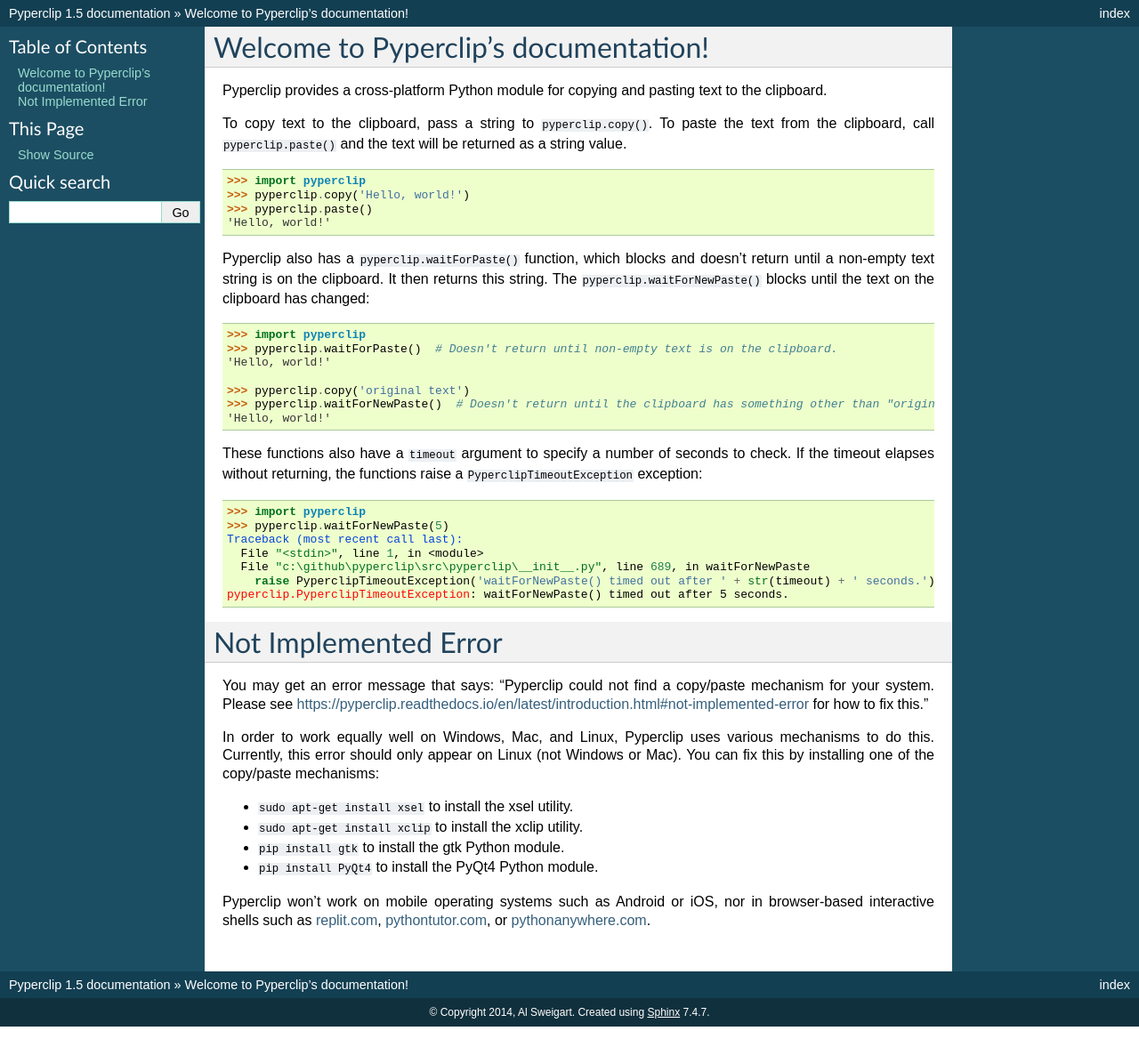
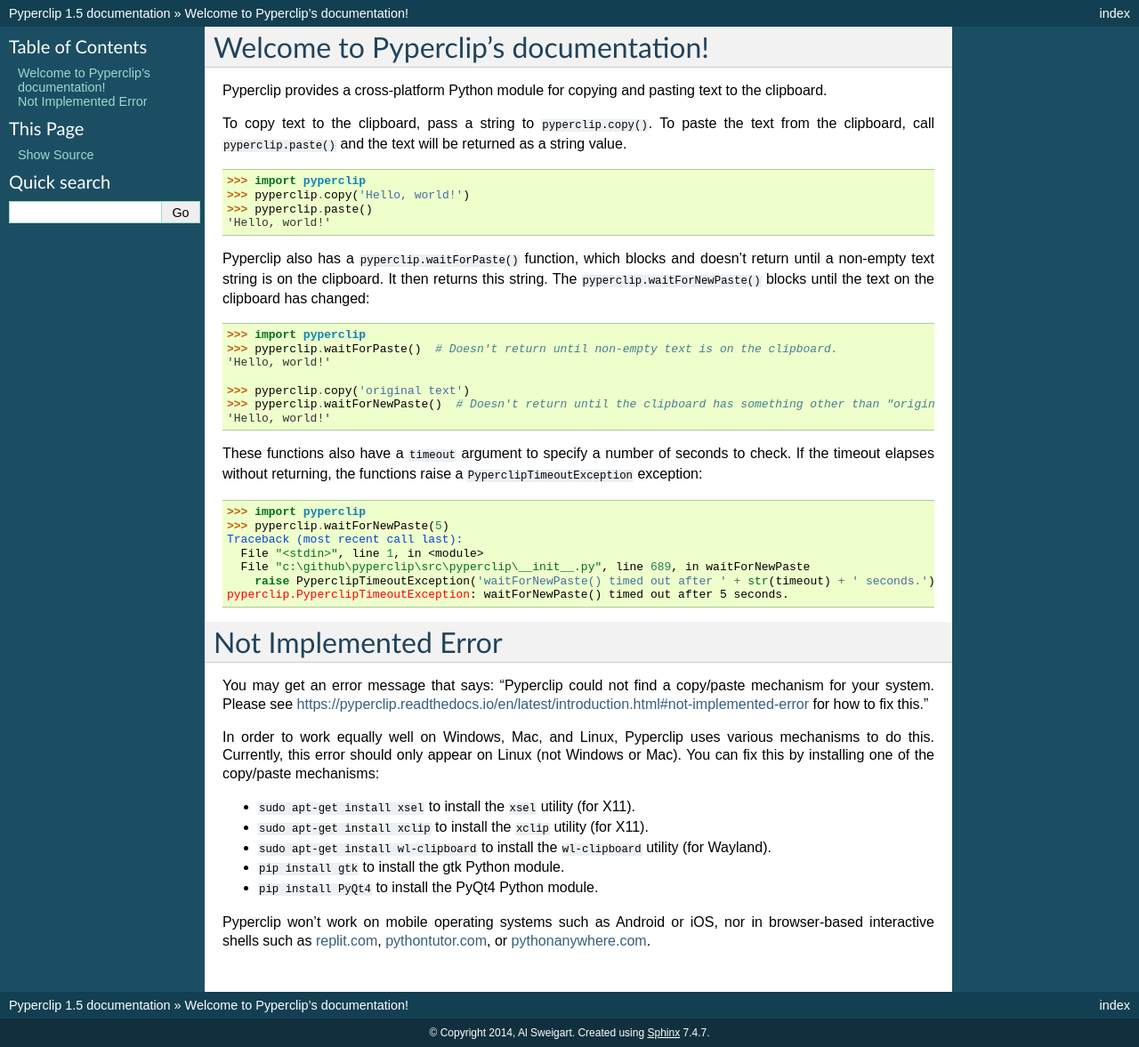
Before and after one commit to asweigart/pyperclip, a Sphinx documentation site: the page built from docs/index.rst, in a window 1280 px wide. Shown: the whole page at 89% size. Built offline with Sphinx 7.4.7, drawn with Linux system fonts in a browser that asks for light colours; before the commit the page ends 1154 px from its top, so only the background shows below that.

Commit message:
Add instructions for Wayland

```diff
--- a/docs/index.rst
+++ b/docs/index.rst
@@ -49,8 +49,9 @@
 
 In order to work equally well on Windows, Mac, and Linux, Pyperclip uses various mechanisms to do this. Currently, this error should only appear on Linux (not Windows or Mac). You can fix this by installing one of the copy/paste mechanisms:
 
-- ``sudo apt-get install xsel`` to install the xsel utility.
-- ``sudo apt-get install xclip`` to install the xclip utility.
+- ``sudo apt-get install xsel`` to install the ``xsel`` utility (for X11).
+- ``sudo apt-get install xclip`` to install the ``xclip`` utility (for X11).
+- ``sudo apt-get install wl-clipboard`` to install the ``wl-clipboard`` utility (for Wayland).
 - ``pip install gtk`` to install the gtk Python module.
 - ``pip install PyQt4`` to install the PyQt4 Python module.
 
```
